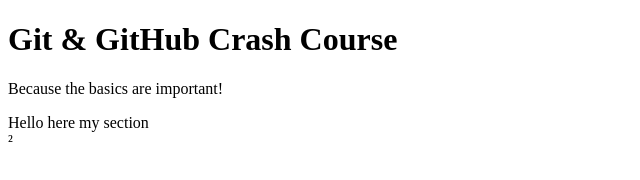
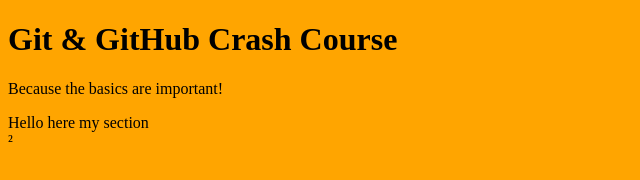
Before and after one commit to AZEGHAANICET/github-crash-course, a plain HTML site: page index.html in a window 1280 px wide. Shown: the whole page, without its empty margins (0-640 px from the left). Drawn offline with Linux system fonts and the light colour scheme.

Commit message:
add color

```diff
--- a/index.html
+++ b/index.html
@@ -5,6 +5,11 @@
     <meta http-equiv="X-UA-Compatible" content="IE=edge" />
     <meta name="viewport" content="width=device-width, initial-scale=1.0" />
     <title>Git & GitHub Crash Course</title>
+    <style>
+      body{
+        background: orange;
+      }
+    </style>
   </head>
   <body>
     <h1>Git & GitHub Crash Course</h1>
```
